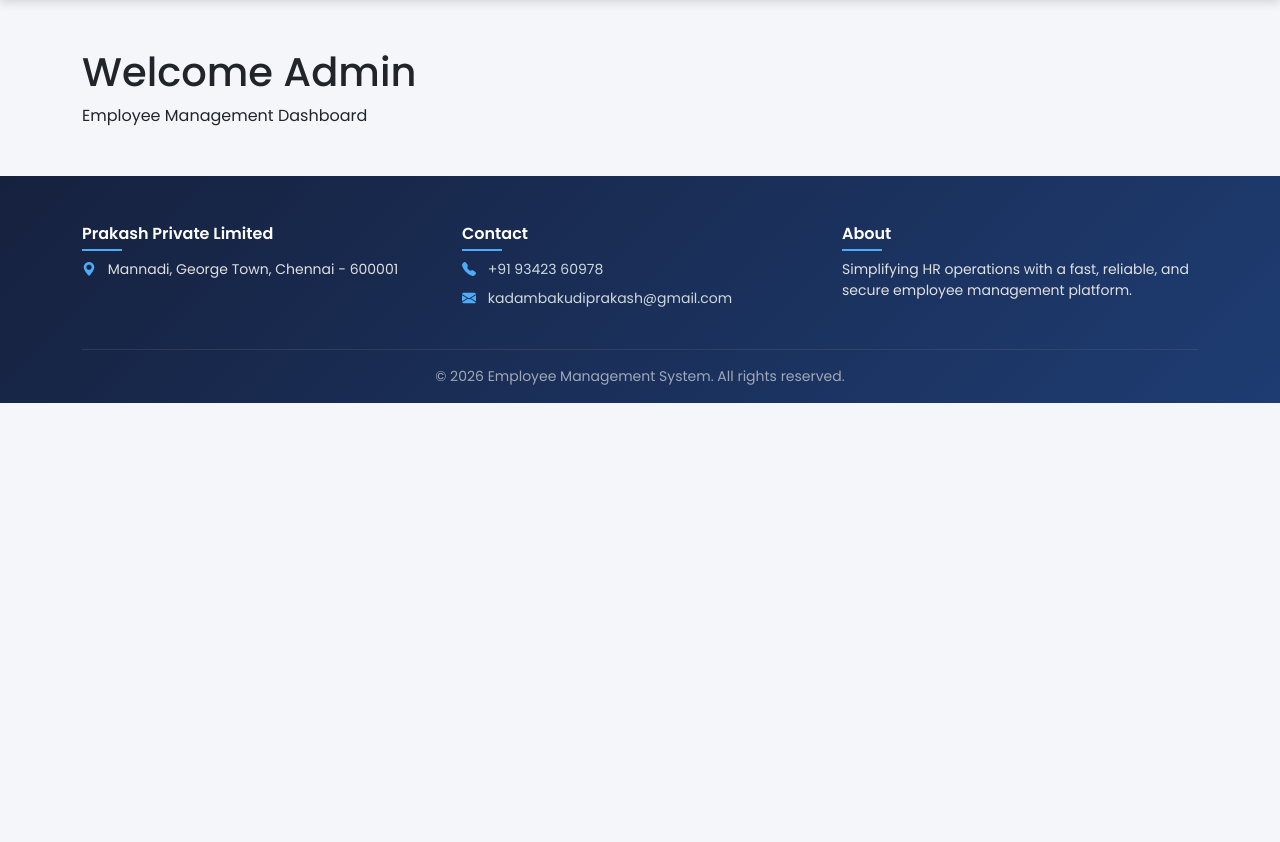
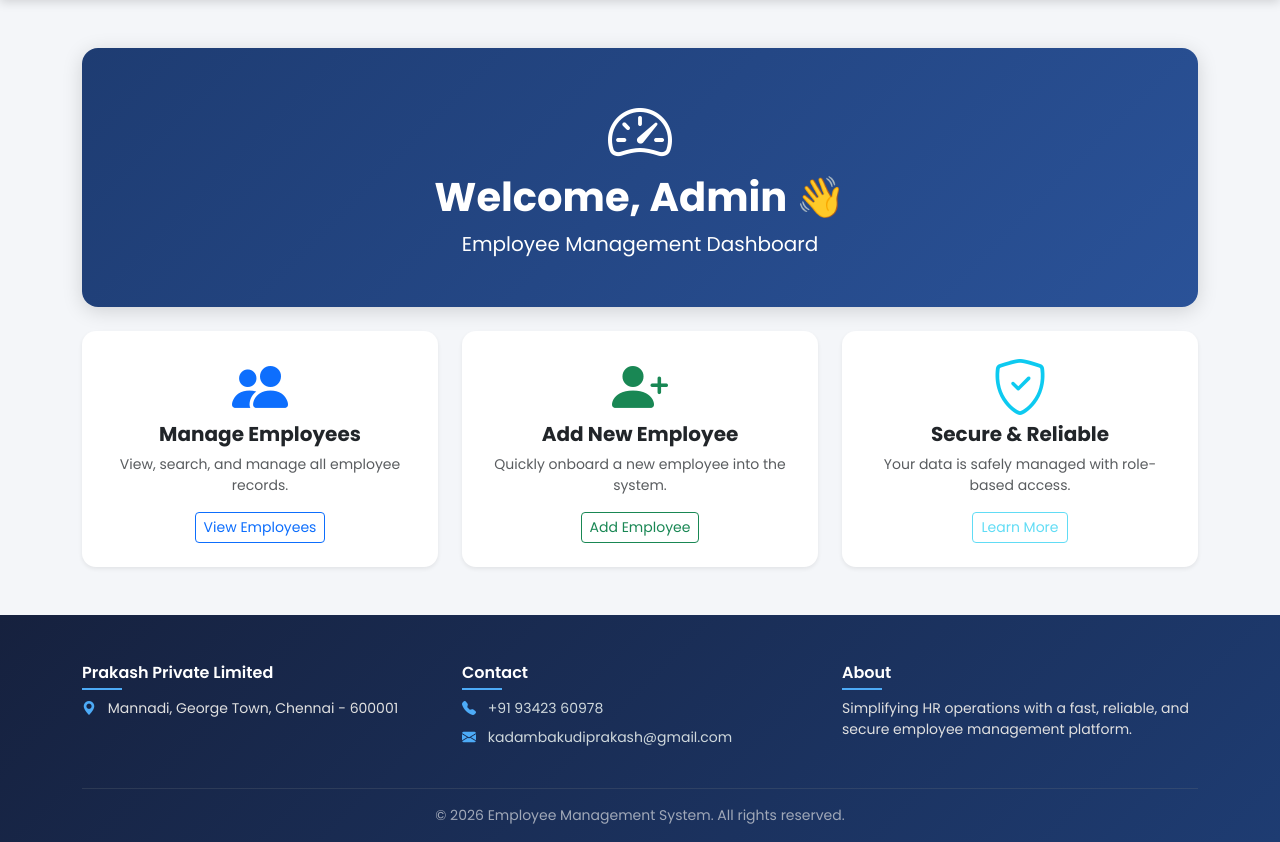
Before and after one commit to prakashrkp/employee-management-system, a Django app: page / in a window 1280 px wide. Shown: the part 56-898 px from the top of the page. Before the commit the page ends 459 px from the top, so only its background shows below. Run offline with Django 5.2, Linux system fonts and the light colour scheme.

Commit message:
Add dashboard CSS styling

```diff
--- a/employee/templates/base.html
+++ b/employee/templates/base.html
@@ -93,6 +93,22 @@
 
         .footer-icon {
             color: #4dabf7;
+        }
+
+        /* Dashboard */
+        .dashboard-hero {
+            background: linear-gradient(135deg, #1e3c72, #2a5298);
+            box-shadow: 0 4px 20px rgba(0,0,0,0.15);
+        }
+
+        .dashboard-card {
+            border-radius: 14px;
+            transition: transform 0.25s ease, box-shadow 0.25s ease;
+        }
+
+        .dashboard-card:hover {
+            transform: translateY(-6px);
+            box-shadow: 0 10px 25px rgba(0,0,0,0.12) !important;
         }
     </style>
 </head>
--- a/employee/templates/dashboard.html
+++ b/employee/templates/dashboard.html
@@ -1,22 +1,48 @@
-<!DOCTYPE html>
-<html lang="en">
-<head>
-    <meta charset="UTF-8">
-    <meta name="viewport" content="width=device-width, initial-scale=1.0">
-    <title>Document</title>
-</head>
-<body>
 {% extends 'base.html' %}
-
 
 {% block content %}
 
-<h1>Welcome Admin</h1>
+<div class="dashboard-hero p-5 mb-4 rounded-4 text-white text-center">
+    <i class="bi bi-speedometer2 display-3 mb-3"></i>
+    <h1 class="fw-bold">Welcome, Admin 👋</h1>
+    <p class="lead mb-0">Employee Management Dashboard</p>
+</div>
 
-<p>
-    Employee Management Dashboard
-</p>
+<div class="row g-4">
+
+    <div class="col-md-4">
+        <div class="card shadow-sm border-0 h-100 dashboard-card">
+            <div class="card-body text-center p-4">
+                <i class="bi bi-people-fill text-primary display-4 mb-3"></i>
+                <h5 class="fw-bold">Manage Employees</h5>
+                <p class="text-muted small">View, search, and manage all employee records.</p>
+                <a href="/employees/" class="btn btn-outline-primary btn-sm">View Employees</a>
+            </div>
+        </div>
+    </div>
+
+    <div class="col-md-4">
+        <div class="card shadow-sm border-0 h-100 dashboard-card">
+            <div class="card-body text-center p-4">
+                <i class="bi bi-person-plus-fill text-success display-4 mb-3"></i>
+                <h5 class="fw-bold">Add New Employee</h5>
+                <p class="text-muted small">Quickly onboard a new employee into the system.</p>
+                <a href="/add-employee/" class="btn btn-outline-success btn-sm">Add Employee</a>
+            </div>
+        </div>
+    </div>
+
+    <div class="col-md-4">
+        <div class="card shadow-sm border-0 h-100 dashboard-card">
+            <div class="card-body text-center p-4">
+                <i class="bi bi-shield-check text-info display-4 mb-3"></i>
+                <h5 class="fw-bold">Secure & Reliable</h5>
+                <p class="text-muted small">Your data is safely managed with role-based access.</p>
+                <a href="#" class="btn btn-outline-info btn-sm disabled">Learn More</a>
+            </div>
+        </div>
+    </div>
+
+</div>
 
 {% endblock %}
-</body>
-</html>
--- a/employee/views.py
+++ b/employee/views.py
@@ -27,6 +27,8 @@ def employee_list(request):
         'employees':employees
     })
 
+from django.shortcuts import render, redirect
+from .form import EmployeeForm
 
 def add_employee(request):
 
@@ -36,12 +38,7 @@ def add_employee(request):
 
         if form.is_valid():
 
-            emp = form.save()
-
-            messages.success(
-                request,
-                f"Employee '{emp.name}' added successfully by {request.user.username}!"
-            )
+            form.save()
 
             return redirect('/employees/')
 
```
